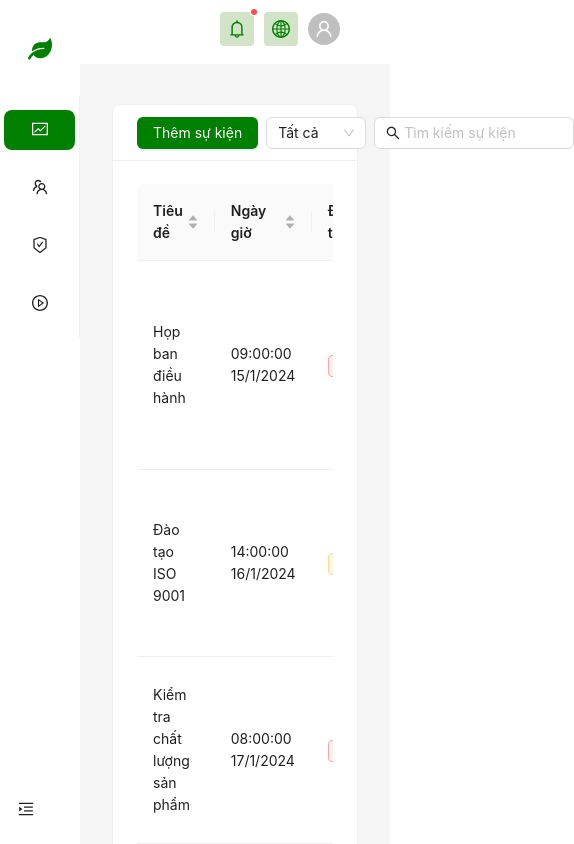
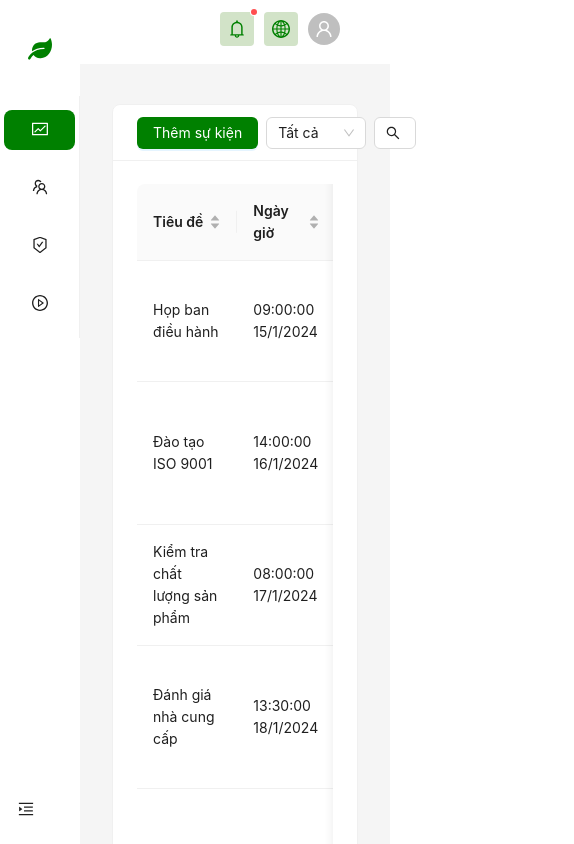
Before and after one commit to platsaver/admindashboard3, a React (Create React App) app: page /events in a window 390 px wide. Shown: the top 844 px of the page, 574 px wide, since content can reach past the window. Built offline with nearby package versions, Linux system fonts and the light colour scheme.

Commit message:
responsive for events tab

```diff
--- a/src/Component/Operations/Events.jsx
+++ b/src/Component/Operations/Events.jsx
@@ -255,27 +255,24 @@ function EventsList() {
 
   return (
     <div className="events-list-container">
-      <Row gutter={[24, 24]}>
-        <Col xs={24}>
+      <Row gutter={[16,16]}>
+        <Col xs={24} sm={24} md={24} lg={24} xl={24}>
           <Card
             className="criclebox tablespace"
             title="Danh Sách Sự Kiện"
             extra={
-              <Space>
+              <Space direction="horizontal" style={{ display: 'flex', flexWrap: 'nowrap', gap: '8px' }}>
                 <Button
                   type="primary"
                   onClick={handleAddNew}
-                  style={{ backgroundColor: "green" }}
+                  style={{ backgroundColor: "green", whiteSpace: 'nowrap' }}
                 >
                   Thêm sự kiện
                 </Button>
                 <Select
                   defaultValue="all"
-                  style={{ width: 100 }}
-                  onChange={(value) => {
-                    setFilterPriority(value);
-                    setCurrentPage(1);
-                  }}
+                  style={{ width: 100, minWidth: '80px', whiteSpace: 'nowrap' }}
+                  onChange={(value) => { setFilterPriority(value); setCurrentPage(1); }}
                 >
                   <Option value="all">Tất cả</Option>
                   <Option value="Cao">Cao</Option>
@@ -286,13 +283,14 @@ function EventsList() {
                   placeholder="Tìm kiếm sự kiện"
                   prefix={<SearchOutlined />}
                   onChange={(e) => handleSearch(e.target.value)}
-                  style={{ width: 200 }}
+                  style={{ width: '100%', maxWidth: '200px', whiteSpace: 'nowrap' }}
                 />
               </Space>
             }
           >
             <div className="table-responsive">
               <Table
+                scroll={{ x: 500 }}
                 columns={columns}
                 dataSource={filteredEvents}
                 pagination={{
@@ -325,7 +323,7 @@ function EventsList() {
         placement="right"
         onClose={handleCloseDrawer}
         open={drawerVisible}
-        width={500}
+        width={isEditing || isAdding ? "80%" : "50%"}
       >
         {selectedEvent && !isEditing && !isAdding && (
           <div style={{ display: "flex", flexDirection: "column", gap: "16px" }}>
@@ -439,6 +437,7 @@ function EventsList() {
       </Drawer>
 
       <Modal
+      centered
         title="Xác nhận xóa"
         open={deleteModalVisible}
         onOk={handleDelete}
```
